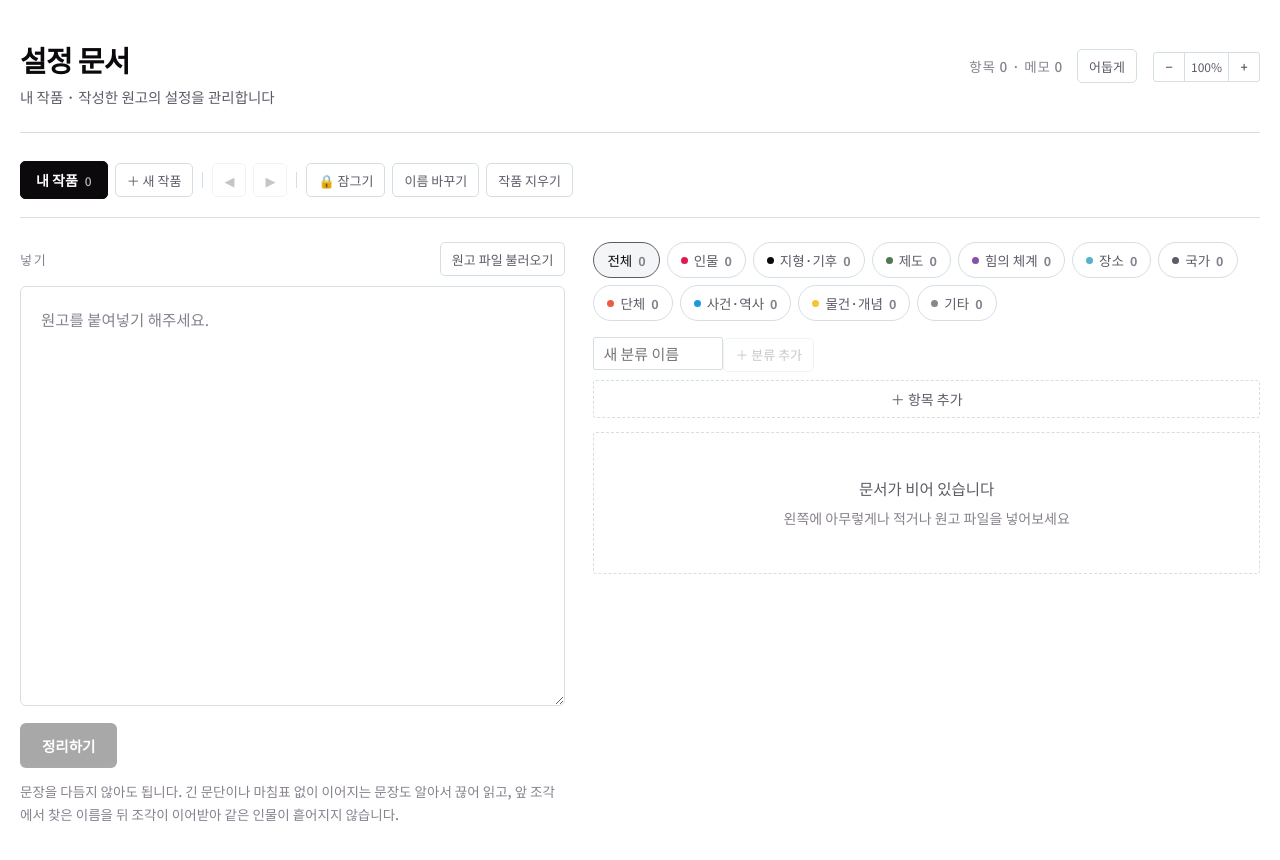
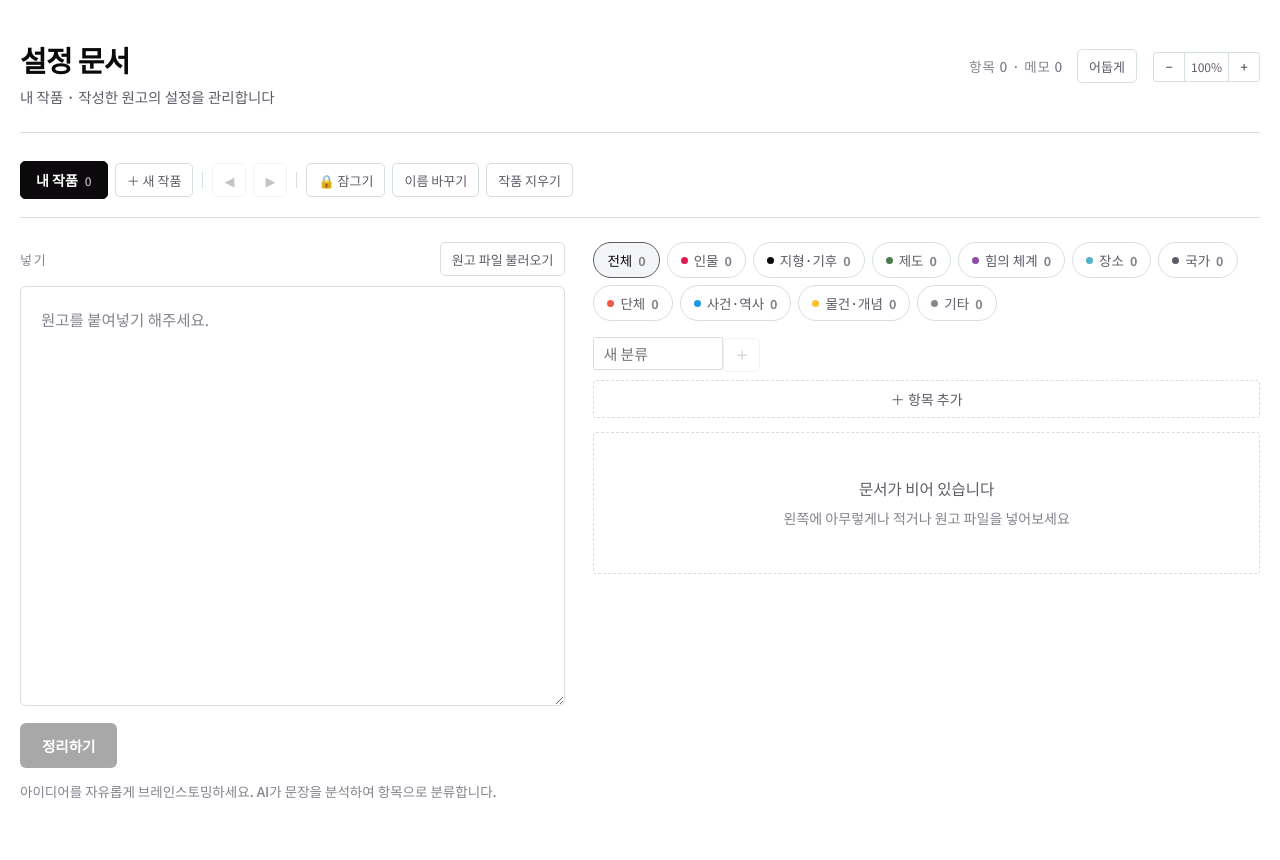
Before and after one commit to krockdove/settingdoc, a React (Vite) app: page / in a window 1280 px wide. Shown: the top 860 px of the page. Built offline with nearby package versions, Linux system fonts and the light colour scheme.

Commit message:
update test

```diff
--- a/src/SettingDoc.jsx
+++ b/src/SettingDoc.jsx
@@ -2241,8 +2241,7 @@ JSON 배열만 출력한다.
               {err && <p className="sd-err">{err}</p>}
               {!err && !pending && !prog && (
                 <p className="sd-hint">
-                  문장을 다듬지 않아도 됩니다. 긴 문단이나 마침표 없이 이어지는 문장도 알아서 끊어 읽고, 앞
-                  조각에서 찾은 이름을 뒤 조각이 이어받아 같은 인물이 흩어지지 않습니다.
+                  아이디어를 자유롭게 브레인스토밍하세요. AI가 문장을 분석하여 항목으로 분류합니다.
                 </p>
               )}
 
@@ -2427,7 +2426,7 @@ JSON 배열만 출력한다.
   <input
     className="sd-inp"
     value={newCatName}
-    placeholder="새 분류 이름"
+    placeholder="새 분류"
     onChange={(e) => setNewCatName(e.target.value)}
     onKeyDown={(e) => {
       if (e.key === "Enter") {
@@ -2445,7 +2444,7 @@ JSON 배열만 출력한다.
     onClick={addCategory}
     disabled={!newCatName.trim()}
   >
-    ＋ 분류 추가
+    ＋
   </button>
               </div>
               {!locked && (
```
